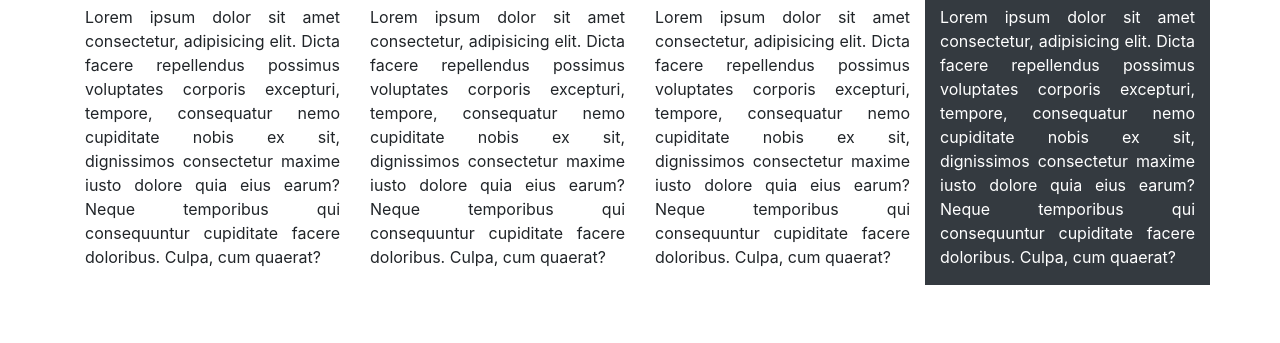
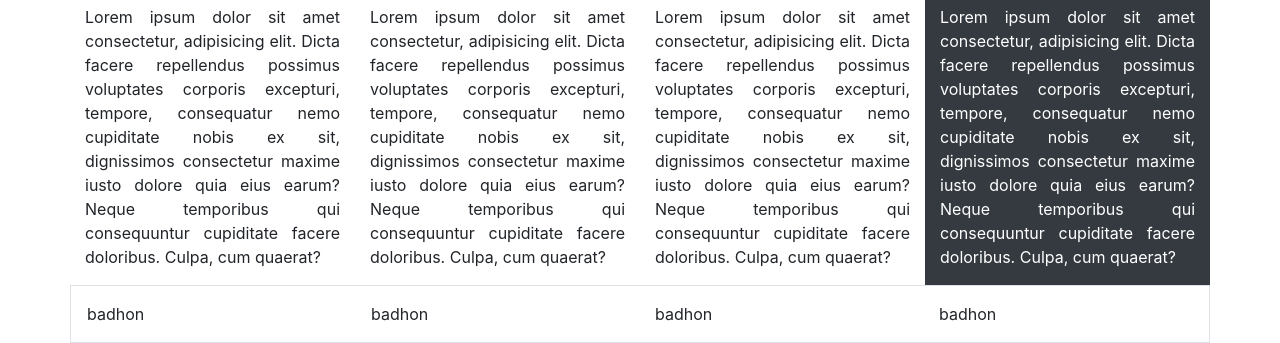
Before and after one commit to badhon86/fullStack_practice, a plain HTML site: page bspart01.html in a window 1280 px wide. Shown: the part 605-948 px from the top of the page. Before the commit the page ends 890 px from the top, so only its background shows below. Drawn offline with Linux system fonts and the light colour scheme.

Commit message:
first commit

```diff
--- a/bspart01.html
+++ b/bspart01.html
@@ -82,6 +82,14 @@
                </div>
             </div>
         </div>
+        <div class="container pt-3 p-3 border">
+            <div class="row">
+                <div class="col">badhon</div>
+                <div class="col">badhon</div>
+                <div class="col">badhon</div>
+                <div class="col">badhon</div>
+            </div>
+        </div>
 
         <script src="/bs4/js/bootstrap.min.js"></script>
 
```
